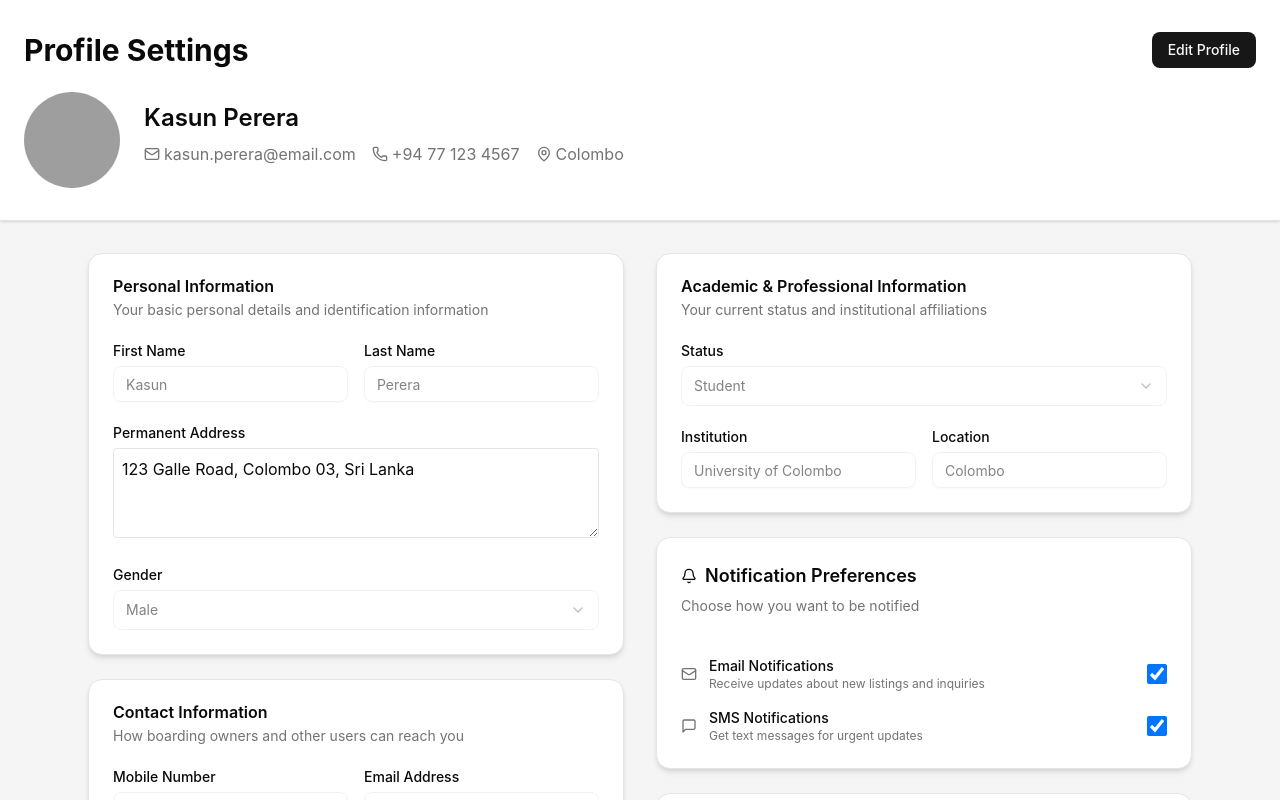
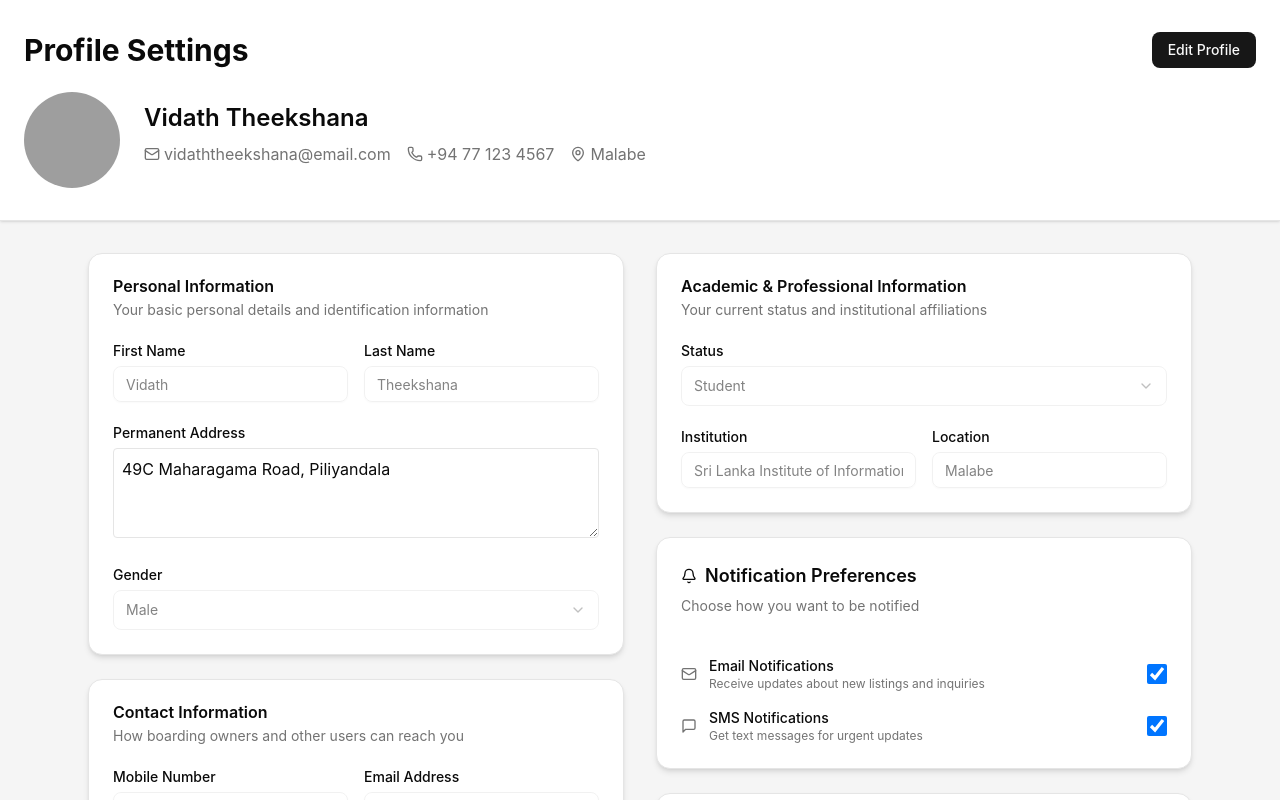
Before and after one commit to HelinduS/Boarding-Bee, a Next.js app in the folder BoardingBee_frontend/: page /user-profile in a window 1280 px wide. Shown: the top 800 px of the page. Built offline with nearby package versions, Linux system fonts and the light colour scheme; grey boxes are pictures that could not be loaded.

Commit message:
Update user profile with new user data for Vidath Theekshana

```diff
--- a/BoardingBee_frontend/app/user-profile/page.tsx
+++ b/BoardingBee_frontend/app/user-profile/page.tsx
@@ -42,16 +42,16 @@ interface SettingsData {
 export function UserProfile() {
 
   const [userData, setUserData] = useState<UserData>({
-    firstName: "Kasun",
-    lastName: "Perera",
-    permanentAddress: "123 Galle Road, Colombo 03, Sri Lanka",
+    firstName: "Vidath",
+    lastName: "Theekshana",
+    permanentAddress: "49C Maharagama Road, Piliyandala",
     gender: "male",
     mobileNumber: "+94 77 123 4567",
-    emailAddress: "kasun.perera@email.com",
+    emailAddress: "vidaththeekshana@email.com",
     emergencyContact: "+94 71 987 6543",
     userType: "student",
-    institutionCompany: "University of Colombo",
-    location: "Colombo",
+    institutionCompany: "Sri Lanka Institute of Information Technology",
+    location: "Malabe",
     profileImage: "",
   })
 
```
